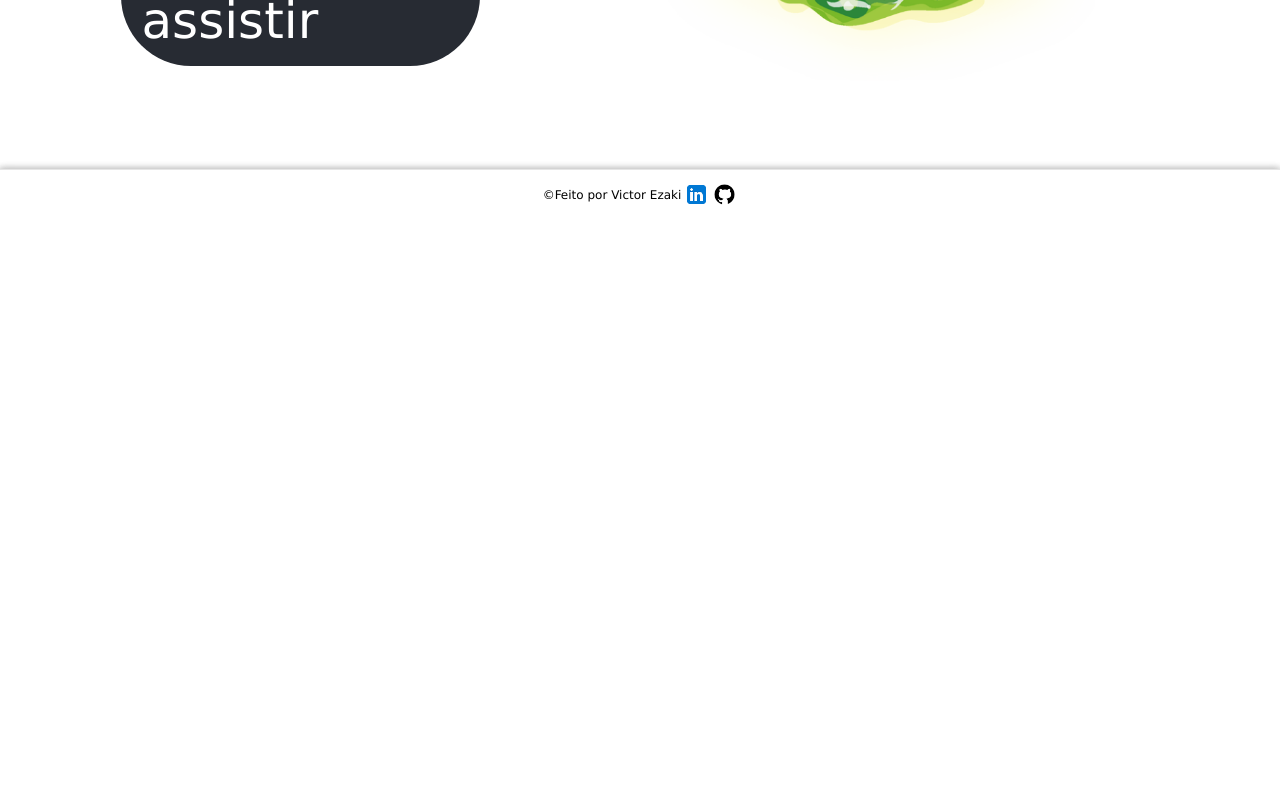
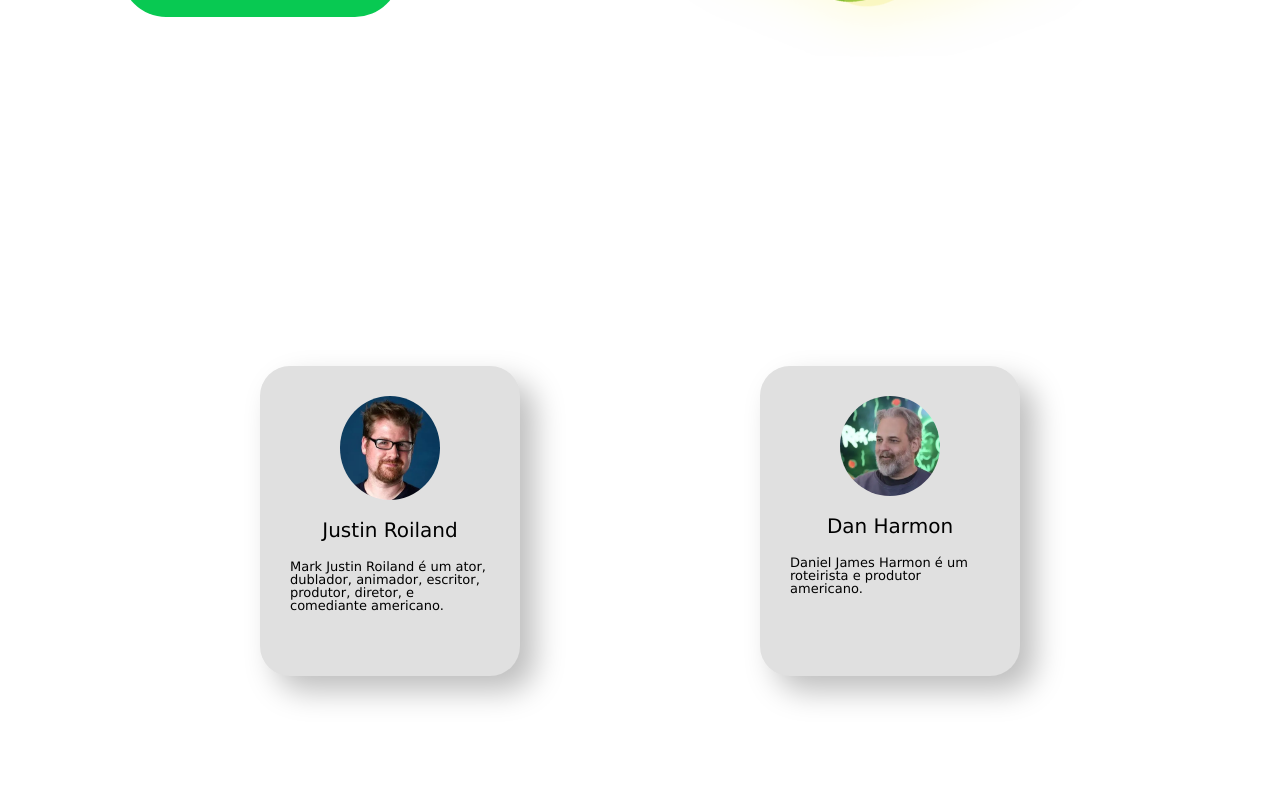
Before and after one commit to VictorEzaki/api-rick-and-morty, a React (Vite) app: page / in a window 1280 px wide. Shown: the part 580-1380 px from the top of the page. Before the commit the page ends 800 px from the top, so only its background shows below. Built offline with nearby package versions, Linux system fonts and the light colour scheme.

Commit message:
feat: page home finalizada

```diff
--- a/src/pages/Home/index.jsx
+++ b/src/pages/Home/index.jsx
@@ -1,6 +1,8 @@
 import './styles.css'
 import rick from './../../assets/rick.png'
 import morty from './../../assets/image.png'
+import justin from './../../assets/Justin.jpg'
+import james from './../../assets/james.webp'
 
 export default function Home(){
     return(
@@ -14,11 +16,26 @@ export default function Home(){
                         </div>
                         <div id="button-watch">
                             <img src={ morty } alt="" id='morty' />
-                            <a href="#section-watch">Onde assistir</a>
+                            <a href="#section-create">Criadores</a>
                         </div>
                     </div>
                     <img src={ rick } alt="" id='rick' />
                 </div>
+
+                <section id='section-create'>
+                    <div id="container">
+                        <div className="create">
+                            <img src={ justin } alt="" id='justin' />
+                            <h1 className='title-create'>Justin Roiland</h1>
+                            <p className='text-create'>Mark Justin Roiland é um ator, dublador, animador, escritor, produtor, diretor, e comediante americano.</p>
+                        </div>
+                        <div className="create">
+                            <img src={ james } alt="" />
+                            <h1 className='title-create'>Dan Harmon</h1>
+                            <p className='text-create'>Daniel James Harmon é um roteirista e produtor americano.</p>
+                        </div>
+                    </div>
+                </section>
             </main>
         </>
     )
--- a/src/pages/Home/styles.css
+++ b/src/pages/Home/styles.css
@@ -1,5 +1,10 @@
+* {
+    scroll-behavior: smooth;
+}
+
 #main-home {
     display: flex;
+    flex-direction: column;
     justify-content: center;
     align-items: center;
 }
@@ -24,6 +29,7 @@
     padding: 2rem;
     color: #272B33;
     border: 2px solid #272B33;
+    box-shadow: 2px 2px 3px #000000b4;
 }
 
 #button-watch {
@@ -40,16 +46,17 @@
 #button-watch a {
     text-decoration: none;
     color: white;
-    background-color: #272B33;
     font-size: 5rem;
     padding: 2rem;
+    background-color: #08C952;
     border-radius: 20rem;
+    transition: all 0.6s ease;
 }
 
 #button-watch a:hover {
-    opacity: 95%;
     cursor: pointer;
-    transition: 0.4s;
+    transition: all 0.6s ease;
+    opacity: 90%;
 }
 
 #home-container #rick {
@@ -63,3 +70,46 @@
 #home-container #text p {
     font-size: 2rem;
 }
+
+#section-create {
+    height: 100vh;
+    display: flex;
+    justify-content: center;
+    align-items: center;
+}
+
+#container{
+    display: flex;
+    justify-content: space-around;
+    align-items: center;
+    width: 100rem;
+    height: 60rem;
+    /* background-color: #272B33; */
+}
+
+.create {
+    display: flex;
+    flex-direction: column;
+    align-items: center;
+    padding: 3rem;
+    gap: 2rem;
+    width: 20rem;
+    height: 25rem;
+    border-radius: 30px;
+    background-color: #e0e0e0;
+    box-shadow: 15px 15px 30px #bebebe,
+        -15px -15px 30px #ffffff;
+}
+
+.create img{
+    border-radius: 50%;
+    width: 10rem;
+}
+
+.create .title-create{
+    font-size: 2rem;
+}
+
+.create .text-create{
+    font-size: 1.3rem;
+}
```
Also changed, not shown: src/assets/james.webp (added), src/assets/justin.jpg (added).
